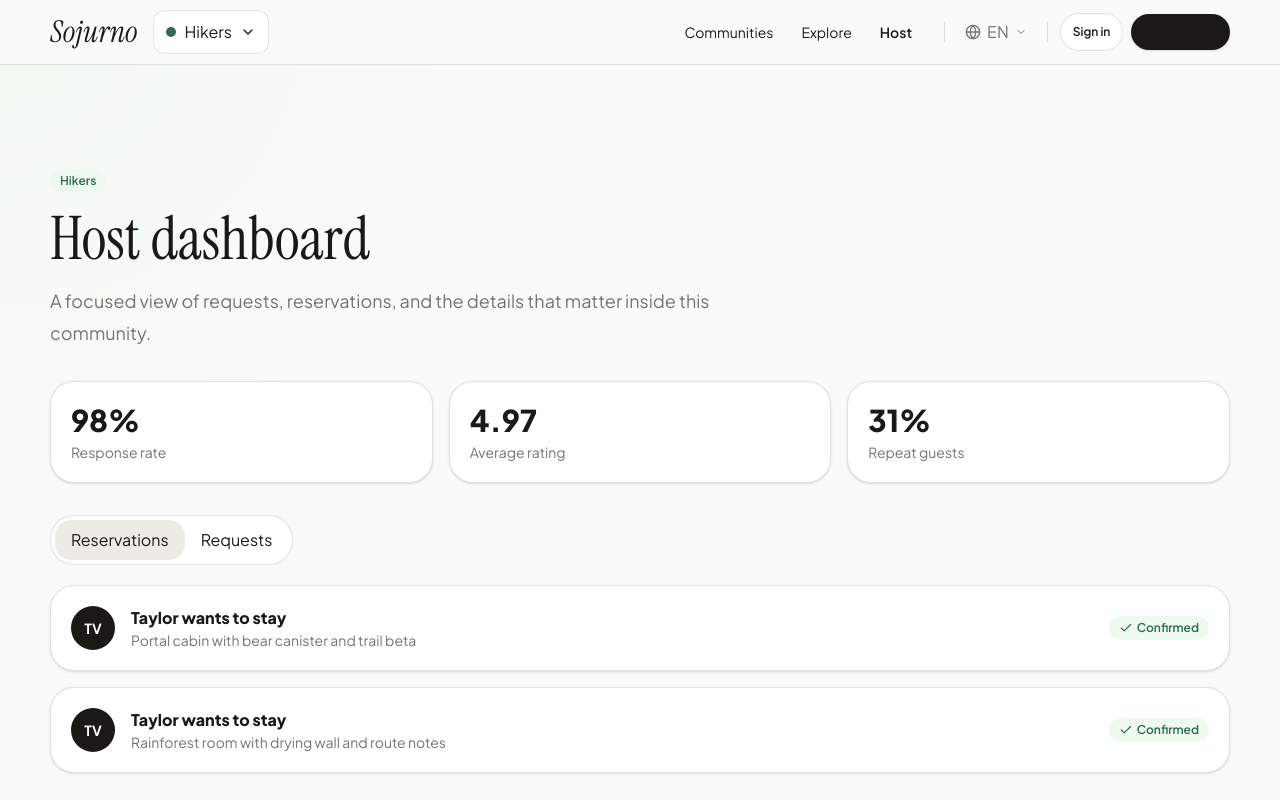
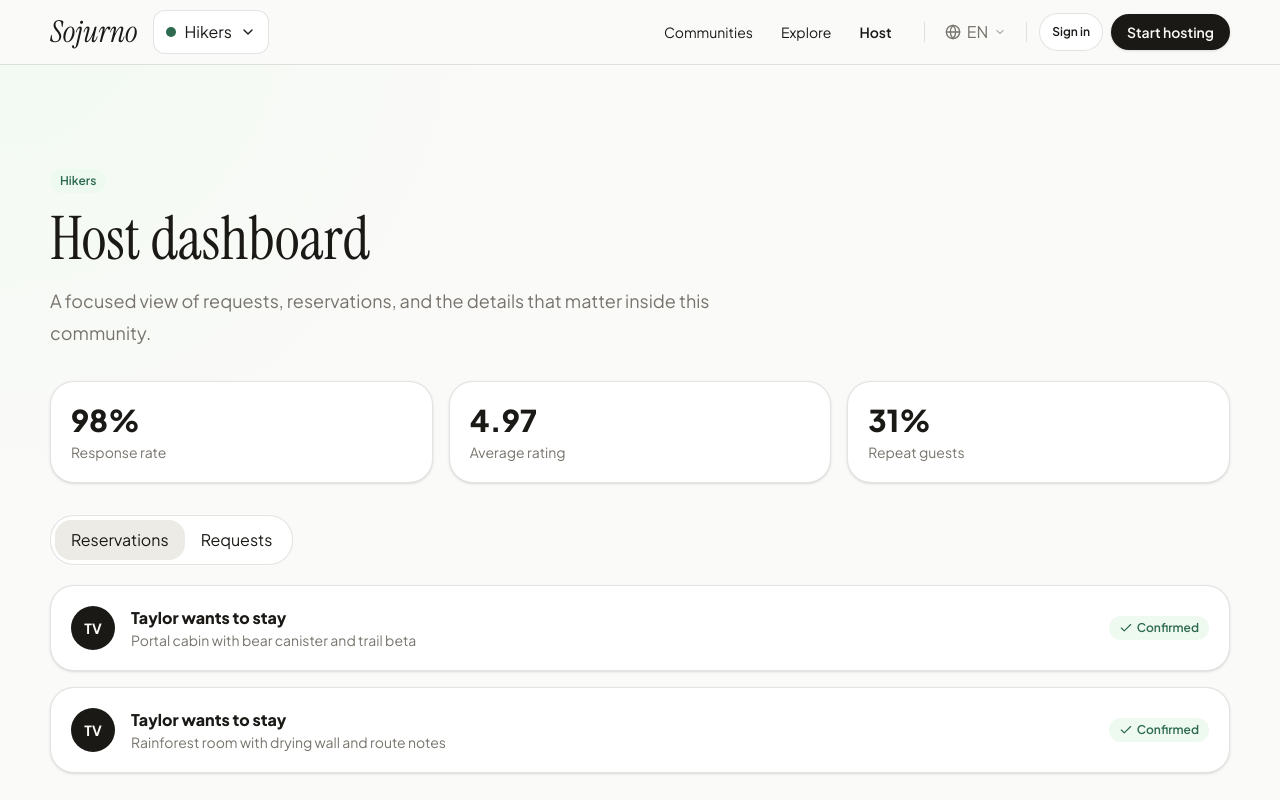
Before and after one commit to vinceang/sojurno, a React (Vite) app: page /t/hikers/host in a window 1280 px wide. Shown: the top 800 px of the page. Built offline with nearby package versions, Linux system fonts and the light colour scheme.

Commit message:
fix: render hosting CTA without button class conflict

```diff
--- a/src/components/Header.tsx
+++ b/src/components/Header.tsx
@@ -52,9 +52,13 @@ export function Header({ tenant }: { tenant?: Tenant }) {
           <Button asChild size="sm" variant="secondary">
             <Link to="/start">{t('nav.signIn')}</Link>
           </Button>
-          <Button asChild className="bg-[var(--color-foreground)] text-[var(--color-background)]" size="sm">
-            <Link to={`/t/${activeTenantId}/host`}>{t('nav.startHosting')}</Link>
-          </Button>
+          <Link
+            className="inline-flex min-h-9 items-center justify-center rounded-xl px-4 text-sm font-semibold shadow-sm transition hover:opacity-90"
+            style={{ backgroundColor: 'var(--color-foreground)', color: 'var(--color-background)' }}
+            to={`/t/${activeTenantId}/host`}
+          >
+            {t('nav.startHosting')}
+          </Link>
         </div>
         <Button
           aria-expanded={mobileOpen}
@@ -87,9 +91,13 @@ export function Header({ tenant }: { tenant?: Tenant }) {
               <Button asChild size="sm" variant="secondary">
                 <Link to="/start">{t('nav.signIn')}</Link>
               </Button>
-              <Button asChild className="bg-[var(--color-foreground)] text-[var(--color-background)]" size="sm">
-                <Link to={`/t/${activeTenantId}/host`}>{t('nav.startHosting')}</Link>
-              </Button>
+              <Link
+                className="inline-flex min-h-9 items-center justify-center rounded-xl px-4 text-sm font-semibold shadow-sm transition hover:opacity-90"
+                style={{ backgroundColor: 'var(--color-foreground)', color: 'var(--color-background)' }}
+                to={`/t/${activeTenantId}/host`}
+              >
+                {t('nav.startHosting')}
+              </Link>
             </div>
           </div>
         </div>
--- a/src/lib/Button.tsx
+++ b/src/lib/Button.tsx
@@ -8,7 +8,7 @@ const buttonVariants = cva(
   {
     variants: {
       variant: {
-        primary: 'bg-primary px-5 py-2.5 text-[var(--color-primary-foreground)] shadow-sm hover:opacity-90',
+        primary: 'bg-primary px-5 py-2.5 text-primary-foreground shadow-sm hover:opacity-90',
         accent: 'bg-accent px-5 py-2.5 text-white shadow-sm hover:opacity-90',
         secondary: 'border border-border bg-card px-5 py-2.5 text-foreground hover:bg-muted',
         ghost: 'px-3 py-2 text-text-muted hover:bg-muted hover:text-foreground',
```
